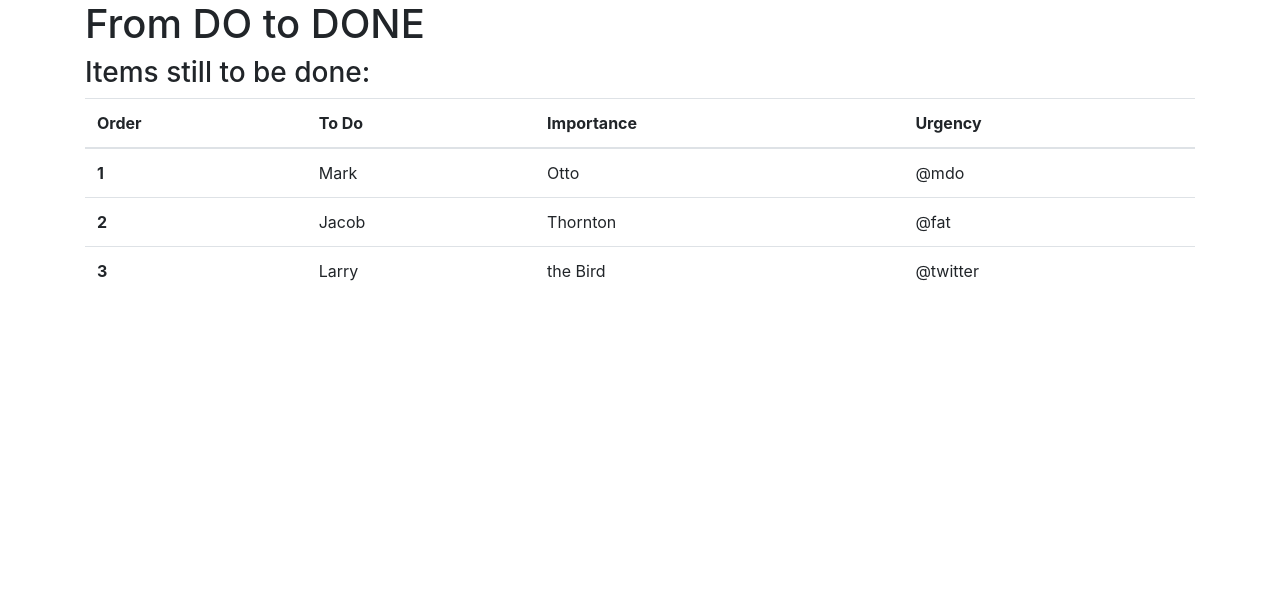
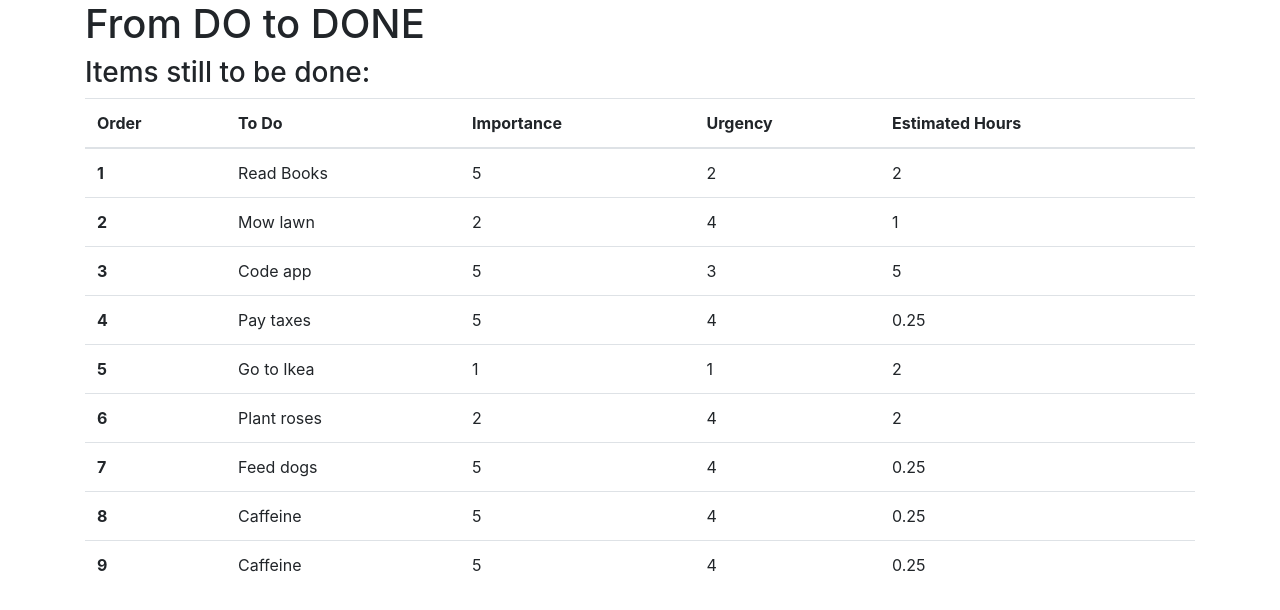
Before and after one commit to TimBiden/todo-react, a React (Create React App) app: page / in a window 1280 px wide. Shown: the top 610 px of the page. Built offline with nearby package versions, Linux system fonts and the light colour scheme.

Commit message:
Items displaying from fake API.

```diff
--- a/src/components/toDoList.jsx
+++ b/src/components/toDoList.jsx
@@ -8,8 +8,7 @@ class ToDos extends Component {
 
     handleComplete = toDo => {};
     render() {
-        return (
-            <div>
+        return (<div>
             <h3>Items still to be done:</h3>
             <table className="table">
                 <thead>
@@ -18,31 +17,23 @@ class ToDos extends Component {
                         <th scope="col">To Do</th>
                         <th scope="col">Importance</th>
                         <th scope="col">Urgency</th>
+                        <th scope="col">Estimated Hours</th>
                     </tr>
                 </thead>
                 <tbody>
+                    {this.state.toDos.map((todo, i) =>(
                             <tr>
-                            <th scope="row">1</th>
-                            <td>Mark</td>
-                            <td>Otto</td>
-                            <td>@mdo</td>
+                                <th scope="row">{i + 1}</th>
+                                <td>{todo.activity}</td>
+                                <td>{todo.importance}</td>
+                                <td>{todo.urgency}</td>
+                                <td>{todo.hours}</td>
                             </tr>
-                        <tr>
-                            <th scope="row">2</th>
-                            <td>Jacob</td>
-                            <td>Thornton</td>
-                            <td>@fat</td>
-                        </tr>
-                        <tr>
-                            <th scope="row">3</th>
-                            <td>Larry</td>
-                            <td>the Bird</td>
-                            <td>@twitter</td>
-                        </tr>
+                        ))
+                    }
                 </tbody>
             </table>
-            </div>
-        );
+        </div>);
     }
 }
 
```
Lines whose indentation alone changed are shown as unchanged.
